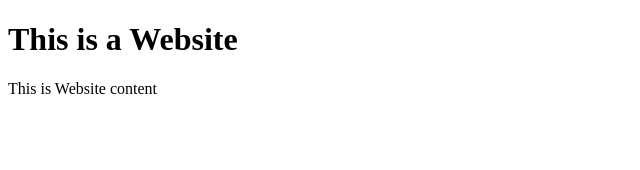
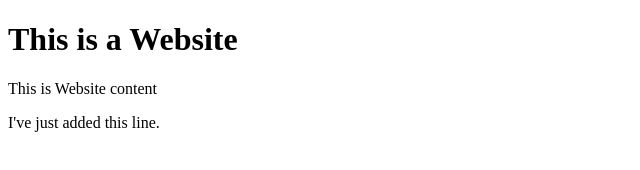
Before and after one commit to 22127251/jenkin_github_test2, a plain HTML site: page index.html in a window 1280 px wide. Shown: the whole page, without its empty margins (0-640 px from the left). Drawn offline with Linux system fonts and the light colour scheme.

Commit message:
change index.html

```diff
--- a/index.html
+++ b/index.html
@@ -4,6 +4,7 @@
 
 <h1>This is a Website</h1>
 <p>This is Website content</p>
+<p>I've just added this line.</p>
 
 </body>
 </html>
```
